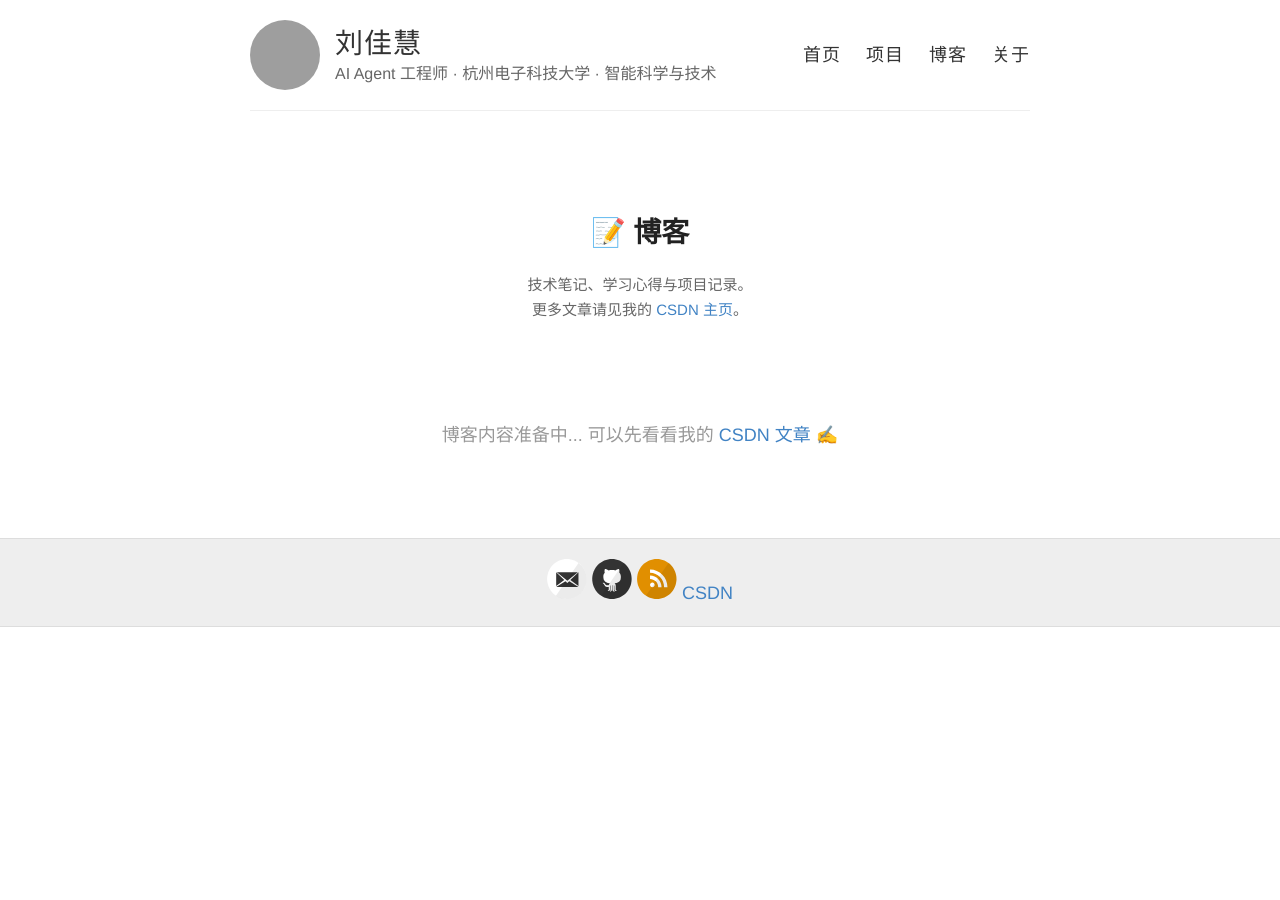
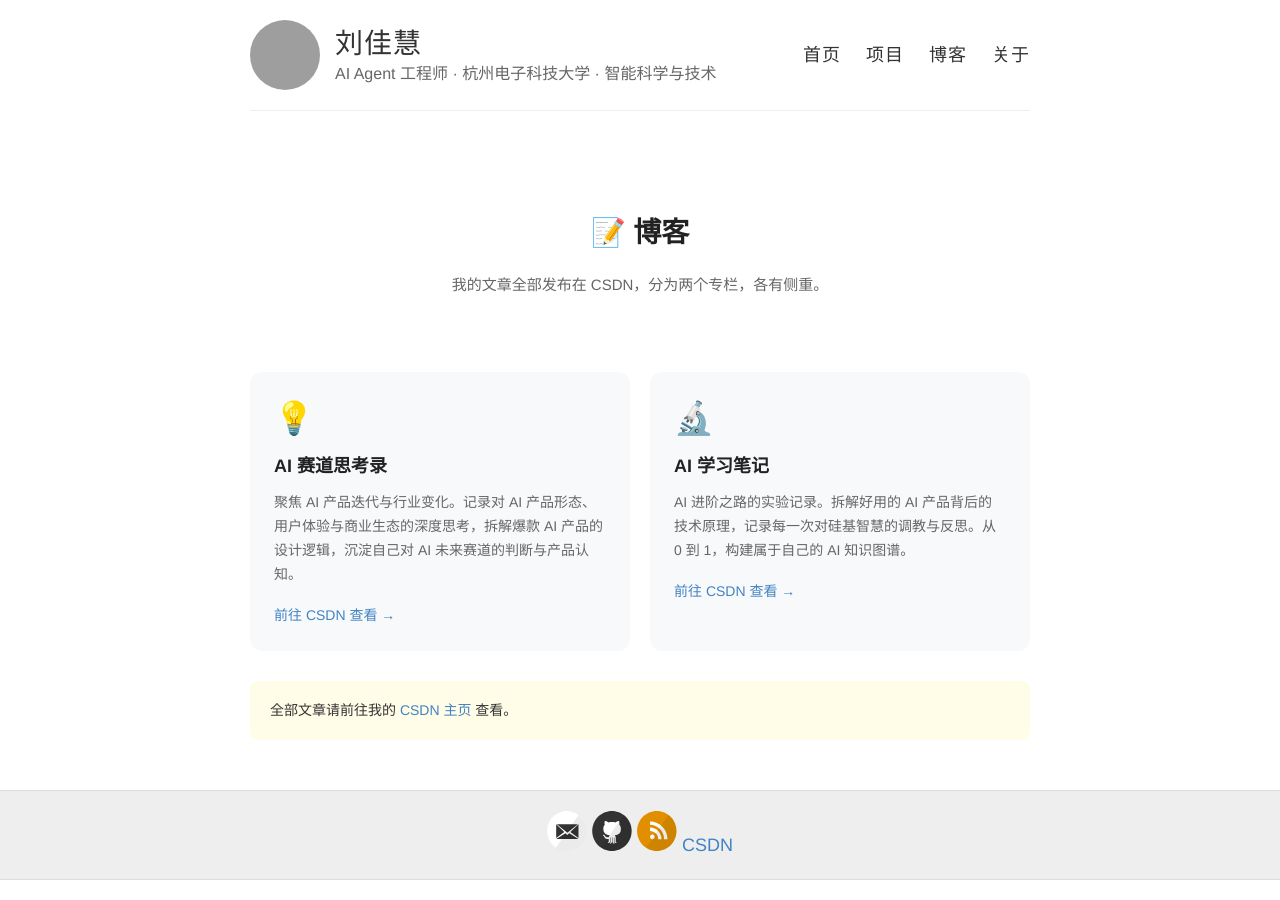
Before and after one commit to G-LJH/G-LJH.github.io, a Jekyll site: the page built from blog.md, in a window 1280 px wide. Built offline with Jekyll 4.4.1, drawn with Linux system fonts in a browser that asks for light colours; grey boxes are pictures that could not be loaded.

Commit message:
添加博客

```diff
--- a/blog.md
+++ b/blog.md
@@ -6,23 +6,25 @@ permalink: /blog/
 
 <div class="page-header">
   <h1>📝 博客</h1>
-  <p class="page-desc">技术笔记、学习心得与项目记录。<br>更多文章请见我的 <a href="https://blog.csdn.net/qw1233w" target="_blank">CSDN 主页</a>。</p>
+  <p class="page-desc">我的文章全部发布在 CSDN，分为两个专栏，各有侧重。</p>
 </div>
 
-<div class="posts">
-  {% for post in site.posts %}
-  <article class="post">
-    <h1><a href="{{ site.baseurl }}{{ post.url }}">{{ post.title }}</a></h1>
-    <div class="entry">
-      {{ post.excerpt }}
-    </div>
-    <a href="{{ site.baseurl }}{{ post.url }}" class="read-more">阅读更多 →</a>
-  </article>
-  {% endfor %}
+<div class="blog-columns">
+  <a href="https://blog.csdn.net/qw1233w/category_13159398.html" target="_blank" class="blog-column-card">
+    <div class="column-icon">💡</div>
+    <h3>AI 赛道思考录</h3>
+    <p class="column-desc">聚焦 AI 产品迭代与行业变化。记录对 AI 产品形态、用户体验与商业生态的深度思考，拆解爆款 AI 产品的设计逻辑，沉淀自己对 AI 未来赛道的判断与产品认知。</p>
+    <span class="column-link">前往 CSDN 查看 →</span>
+  </a>
+
+  <a href="https://blog.csdn.net/qw1233w/category_13154076.html" target="_blank" class="blog-column-card">
+    <div class="column-icon">🔬</div>
+    <h3>AI 学习笔记</h3>
+    <p class="column-desc">AI 进阶之路的实验记录。拆解好用的 AI 产品背后的技术原理，记录每一次对硅基智慧的调教与反思。从 0 到 1，构建属于自己的 AI 知识图谱。</p>
+    <span class="column-link">前往 CSDN 查看 →</span>
+  </a>
 </div>
 
-{% if site.posts.size == 0 %}
-<p style="text-align: center; color: #999; padding: 40px 0;">
-  博客内容准备中... 可以先看看我的 <a href="https://blog.csdn.net/qw1233w" target="_blank">CSDN 文章</a> ✍️
-</p>
-{% endif %}
+<div class="blog-tip">
+  <p>全部文章请前往我的 <a href="https://blog.csdn.net/qw1233w" target="_blank">CSDN 主页</a> 查看。</p>
+</div>
--- a/style.scss
+++ b/style.scss
@@ -251,6 +251,71 @@ nav {
 }
 
 //
+// Blog Columns (博客专栏卡片)
+//
+
+.blog-columns {
+  display: grid;
+  grid-template-columns: repeat(auto-fit, minmax(300px, 1fr));
+  gap: 20px;
+  margin: 30px 0;
+}
+
+.blog-column-card {
+  display: block;
+  background: #f8f9fa;
+  border-radius: 12px;
+  padding: 24px;
+  text-decoration: none;
+  color: inherit;
+  transition: all 0.2s ease;
+
+  &:hover {
+    box-shadow: 0 4px 20px rgba(0, 0, 0, 0.08);
+    transform: translateY(-3px);
+
+    .column-link {
+      color: $blue;
+    }
+  }
+
+  .column-icon {
+    font-size: 32px;
+    margin-bottom: 10px;
+  }
+
+  h3 {
+    margin: 0 0 10px;
+    font-size: 18px;
+    color: $darkerGray;
+  }
+
+  .column-desc {
+    font-size: 14px;
+    color: $gray;
+    line-height: 1.7;
+    margin: 0 0 15px;
+  }
+
+  .column-link {
+    font-size: 14px;
+    font-weight: 500;
+    color: $blue;
+    transition: color 0.2s ease;
+  }
+}
+
+.blog-tip {
+  margin-top: 30px;
+  padding: 15px 20px;
+  background: #fffde7;
+  border-radius: 8px;
+  font-size: 14px;
+
+  p { margin: 5px 0; }
+}
+
+//
 // Highlights (首页亮点)
 //
 
```
Also changed, not shown: projects.md (+2 -2 lines).
